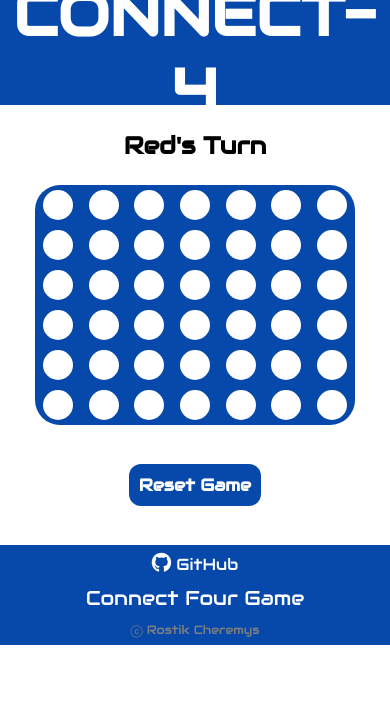
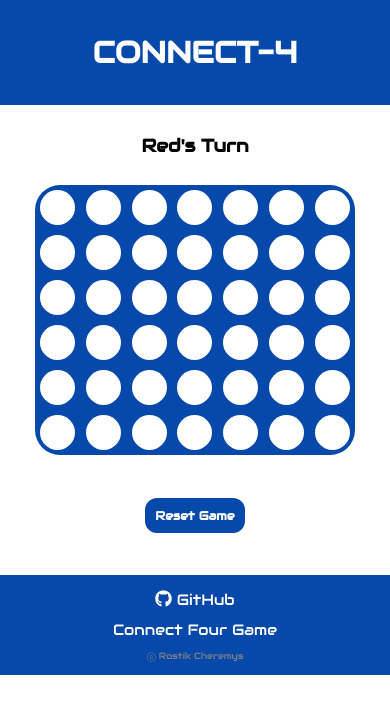
Before and after one commit to rostikcheremys/connect-4, a website built with Vite: page index.html in a window 390 px wide. Built offline with nearby package versions, Linux system fonts and the light colour scheme.

Commit message:
adding: resizing

```diff
--- a/style.css
+++ b/style.css
@@ -145,28 +145,107 @@ ul p {
   .board {
     width: 500px;
   }
+
   ul p {
     width: 55px;
     height: 55px;
   }
-}
 
-@media(max-width:520px) {
-  .board {
-    width: 400px;
+  h1 {
+    font-size: 50px;
   }
-  ul p {
-    width: 40px;
-    height: 40px;
+
+  h3 {
+    font-size: 15px;
+  }
+
+  .fa-brands {
+    font-size: 18px
+  }
+
+  .github {
+    font-size: 16px;
+  }
+
+  .name-game {
+    font-size: 17px;
+  }
+
+  .name {
+    font-size: 11px;
   }
 }
 
-@media(max-width:420px) {
+@media(max-width:560px) {
+  .board {
+    width: 450px;
+  }
+
+  ul p {
+    width: 50px;
+    height: 50px;
+  }
+
+  h1 {
+    font-size: 40px;
+  }
+
+  h2 {
+    font-size: 20px;
+  }
+
+  h3 {
+    font-size: 12px;
+  }
+
+  .fa-brands {
+    font-size: 19px
+  }
+
+  .github {
+    font-size: 17px;
+  }
+
+  .name-game {
+    font-size: 17px;
+  }
+
+  .name {
+    font-size: 10px;
+  }
+}
+
+@media(max-width:500px) {
   .board {
     width: 320px;
   }
+
   ul p {
-    width: 30px;
-    height: 30px;
+    width: 35px;
+    height: 35px;
+  }
+
+  h1 {
+    font-size: 30px;
+  }
+
+  h2 {
+    font-size: 18px;
+  }
+
+  .fa-brands {
+    font-size: 17px
+  }
+
+  .github {
+    font-size: 15px;
+  }
+
+  .name-game {
+    font-size: 15px;
+  }
+
+  .name {
+    font-size: 9px;
   }
 }
```
